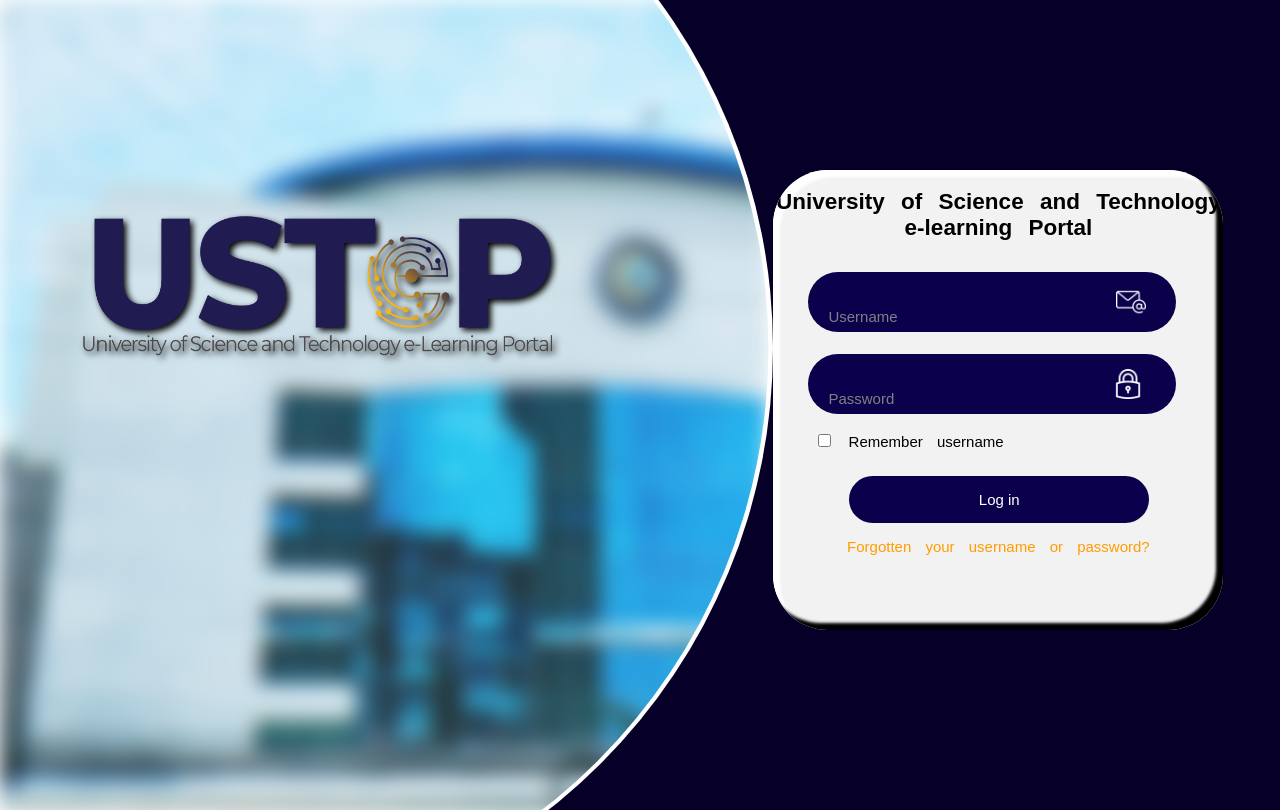
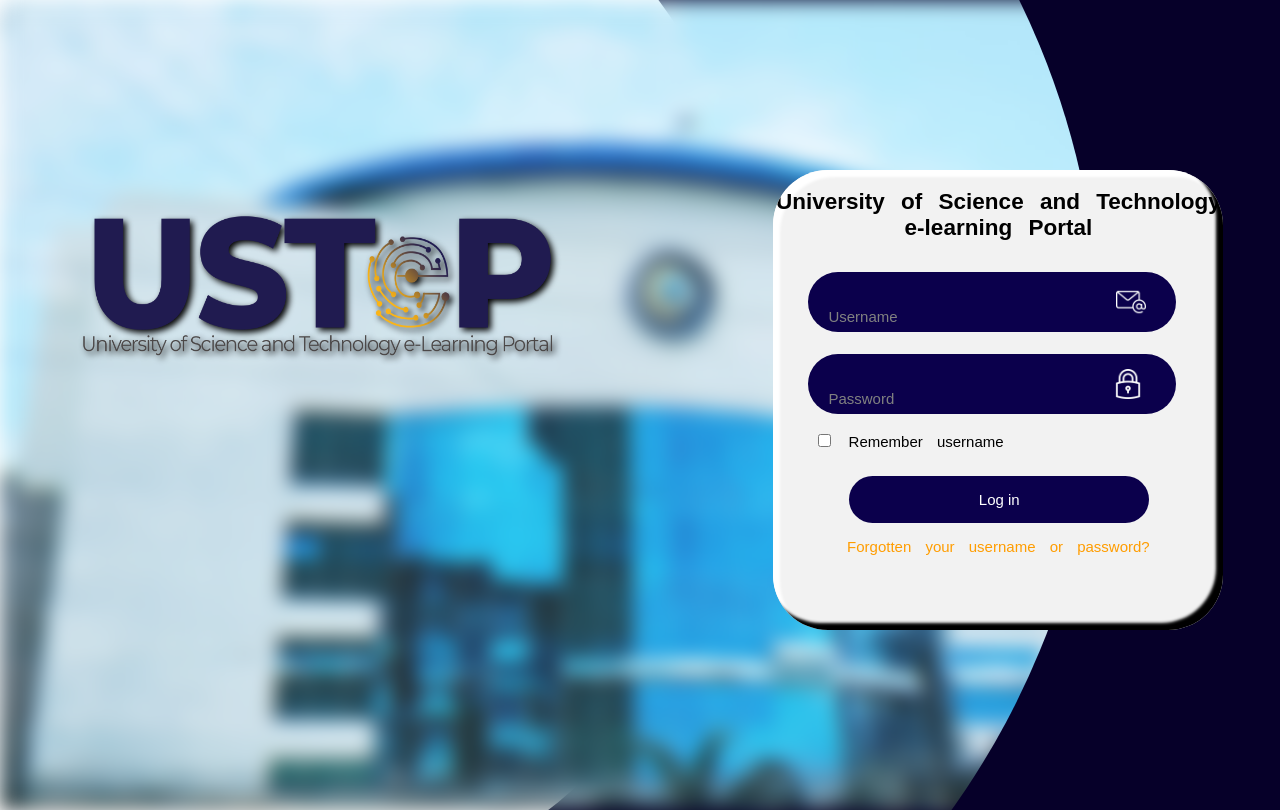
Before and after one commit to MelAlejandrino/USTP-loginform-redesign-, a plain HTML site: page index.html in a window 1280 px wide. Drawn offline with Linux system fonts and the light colour scheme.

Commit message:
Update main.css

```diff
--- a/main.css
+++ b/main.css
@@ -19,7 +19,7 @@ section{
 }
 
 .container{
-    width: 60%;
+    width: 80em;
     clip-path: circle(74.0% at 24% 43%);
     position:absolute;
     background-image: url("USTP.jpg");
```
